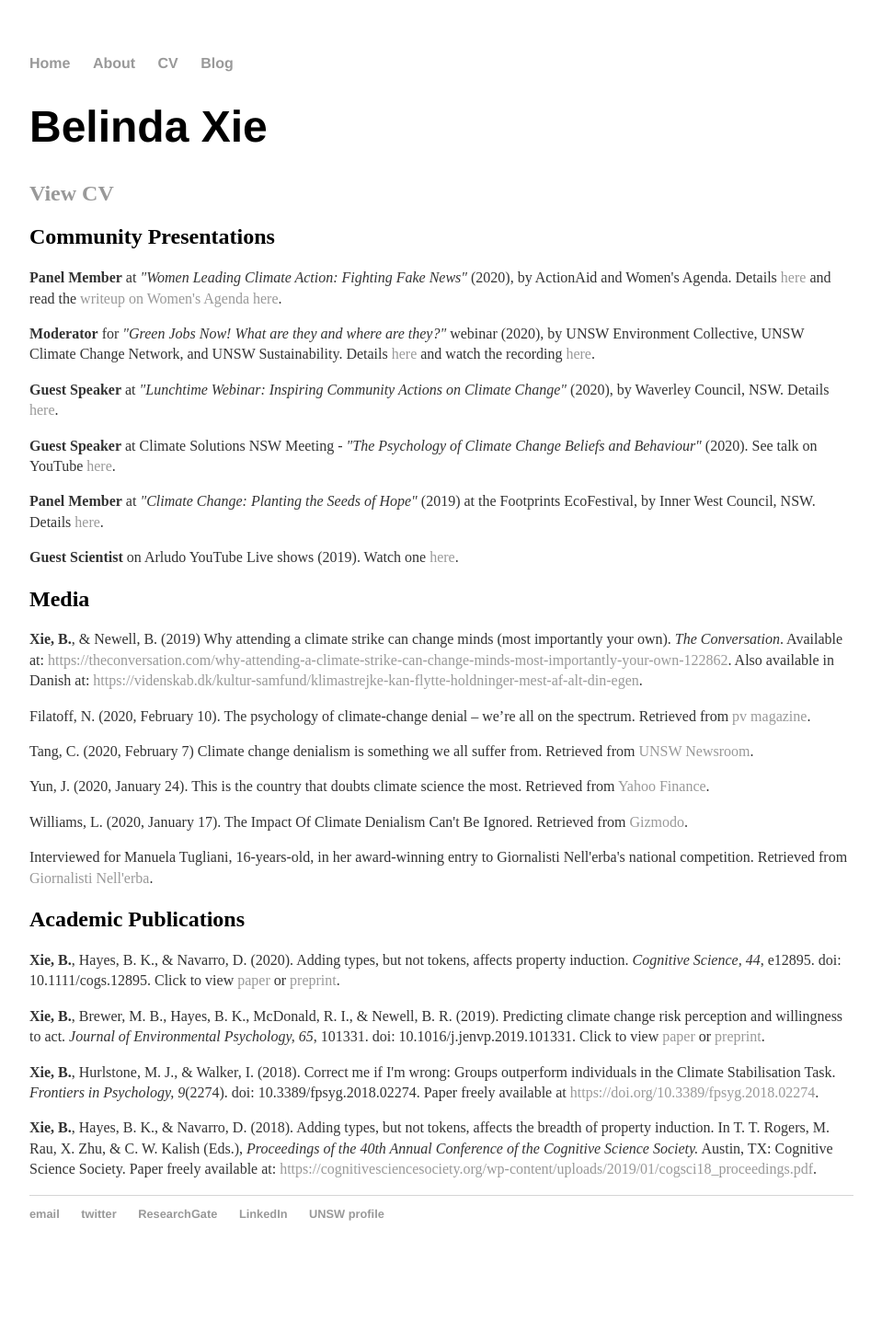
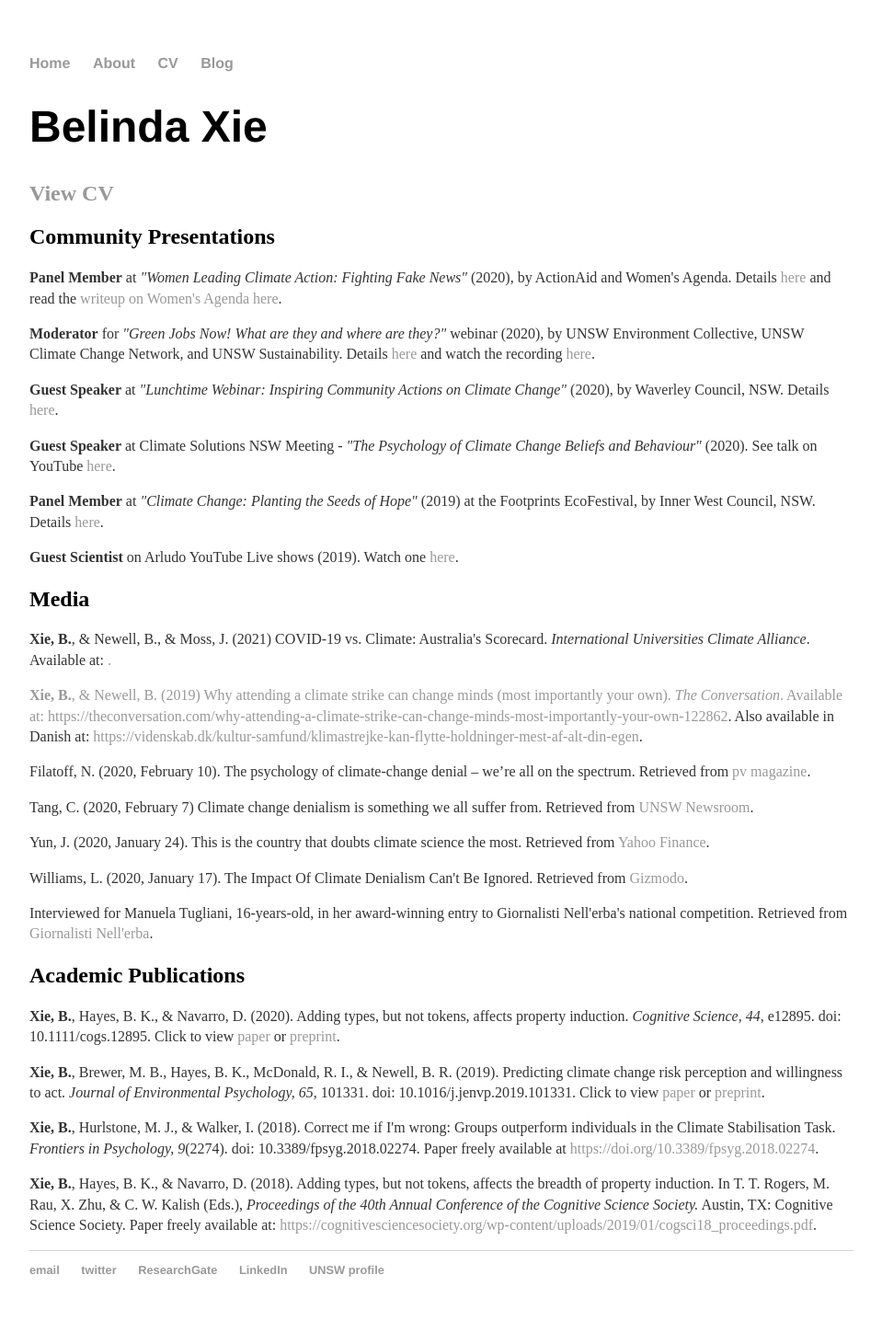
Before and after one commit to belindaxie/belindaxie.github.io, a Jekyll site: the page built from cv/index.html, in a window 1280 px wide. Shown: the whole page at 92% size, without its empty margins (160-1119 px from the left). Built offline with Jekyll 4.4.1, drawn with Linux system fonts in a browser that asks for light colours; before the commit the page ends 1387 px from its top, so only the background shows below that.

Commit message:
Update index.html
added IUCA covid vs climate link

```diff
--- a/cv/index.html
+++ b/cv/index.html
@@ -32,6 +32,8 @@
 
 <h2>Media </h2>
 
+	<p><strong>Xie, B.</strong>, & Newell, B., & Moss, J. (2021) COVID-19 vs. Climate: Australia's Scorecard. <em>International Universities Climate Alliance</em>. Available at: <a href="https://www.universitiesforclimate.org/covid-19-vs-climate-australias-scorecard/"</a>.</p>
+
 	<p><strong>Xie, B.</strong>, & Newell, B. (2019) Why attending a climate strike can change minds (most importantly your own). <em>The Conversation</em>. Available at: <a href="https://theconversation.com/why-attending-a-climate-strike-can-change-minds-most-importantly-your-own-122862">https://theconversation.com/why-attending-a-climate-strike-can-change-minds-most-importantly-your-own-122862</a>. Also available in Danish at: <a href="https://videnskab.dk/kultur-samfund/klimastrejke-kan-flytte-holdninger-mest-af-alt-din-egen">https://videnskab.dk/kultur-samfund/klimastrejke-kan-flytte-holdninger-mest-af-alt-din-egen</a>.</p>
 
 	<p>Filatoff, N. (2020, February 10). The psychology of climate-change denial – we’re all on the spectrum. Retrieved from <a href="https://www.pv-magazine.com/2020/02/10/the-psychology-of-climate-change-denial-were-all-on-the-spectrum/">pv magazine</a>.</p>
```
